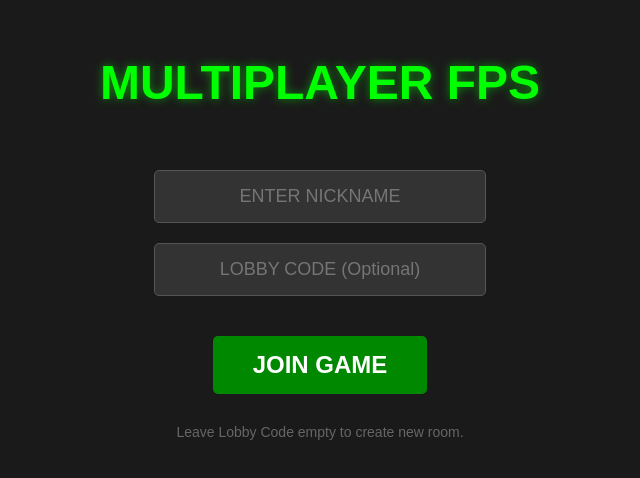
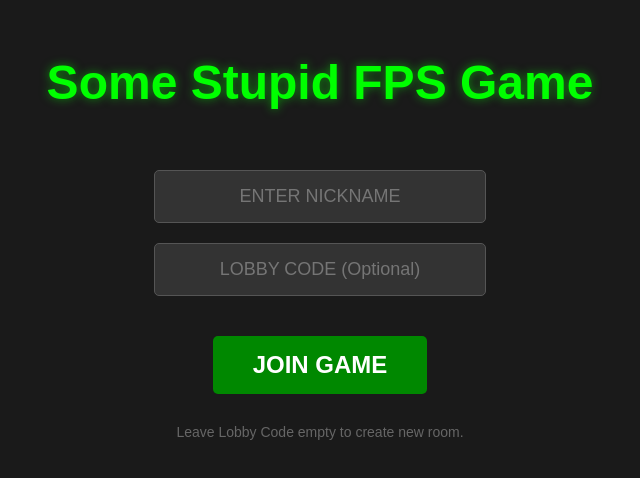
Before and after one commit to iromn/some-stupid-fps-game, a website: page public/index.html in a window 1280 px wide. Shown: the part 162-640 px from the top of the page, without its empty margins (320-960 px from the left). Drawn offline with nearby package versions, Linux system fonts and the light colour scheme.

Commit message:
Menu and Lobby System Update

```diff
--- a/public/index.html
+++ b/public/index.html
@@ -4,7 +4,7 @@
 <head>
     <meta charset="UTF-8">
     <meta name="viewport" content="width=device-width, initial-scale=1.0">
-    <title>Multiplayer FPS</title>
+    <title>Some Stupid FPS Game</title>
     <style>
         body {
             margin: 0;
@@ -176,7 +176,7 @@
 
     <!-- Phase 6: Main Menu Overlay -->
     <div id="main-menu">
-        <h1>MULTIPLAYER FPS</h1>
+        <h1>Some Stupid FPS Game</h1>
 
         <input type="text" id="player-name" placeholder="ENTER NICKNAME" maxlength="12">
         <input type="text" id="room-code" placeholder="LOBBY CODE (Optional)">
```
